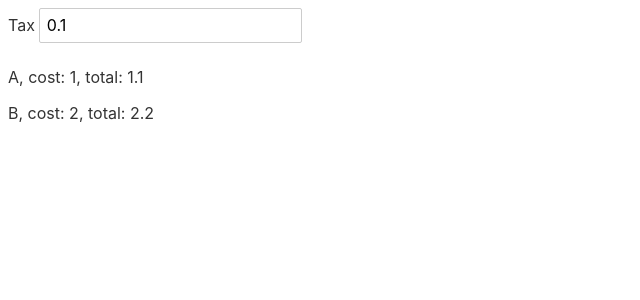
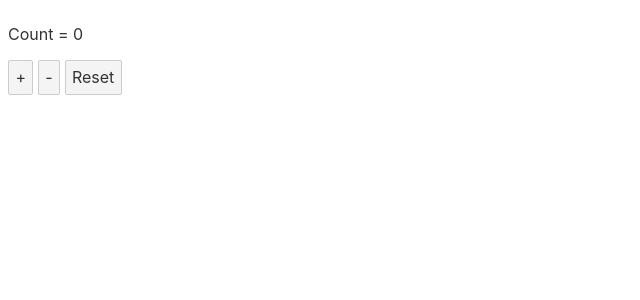
Before and after one commit to volodymyrprokopyuk/problem-solving, a Svelte app in the folder js/svelte/: page / in a window 1280 px wide. Shown: the top 300 px of the page, without its empty margins (0-640 px from the left). Built offline with nearby package versions, Linux system fonts and the light colour scheme.

Commit message:
feat(svelte): add CustomCounter

```diff
--- a/js/svelte/src/App.svelte
+++ b/js/svelte/src/App.svelte
@@ -40,6 +40,7 @@
     if (mode === "dogCreate") { dog = { } }
   }
   import DerivedCost from "./DerivedCost.svelte"
+  import CustomCounter from "./CustomCounter.svelte"
 
   // Travel packing checklist
   import Login from "./Login.svelte"
@@ -77,7 +78,8 @@
      {:else}
      <DogForm {mode} {dog} on:mode={modeChange}/>
      {/if} -->
-<DerivedCost/>
+<!-- <DerivedCost/> -->
+<CustomCounter/>
 
 <!-- Travel packing checklist -->
 <!-- <main>
--- /dev/null
+++ b/js/svelte/src/CustomCounter.svelte
@@ -0,0 +1,8 @@
+<script>
+  import { customCounter } from "./stores.js"
+</script>
+
+<p>Count = {$customCounter}</p>
+<button type="button" on:click={() => customCounter.inc()}>+</button>
+<button type="button" on:click={() => customCounter.dec()}>-</button>
+<button type="button" on:click={() => customCounter.reset()}>Reset</button>
--- a/js/svelte/src/stores.js
+++ b/js/svelte/src/stores.js
@@ -23,3 +23,11 @@ export const taxedItemStore = derived(
   [itemStore, taxStore], ([itemStore, taxStore]) =>
   itemStore.map(item => ({ ...item, total: item.cost * (1 + taxStore) }))
 )
+
+const { subscribe, set, update } = writable(0)
+export const customCounter = {
+  subscribe,
+  inc() { update(c => c + 1) },
+  dec() { update(c => c - 1) },
+  reset() { set(0) }
+}
```
